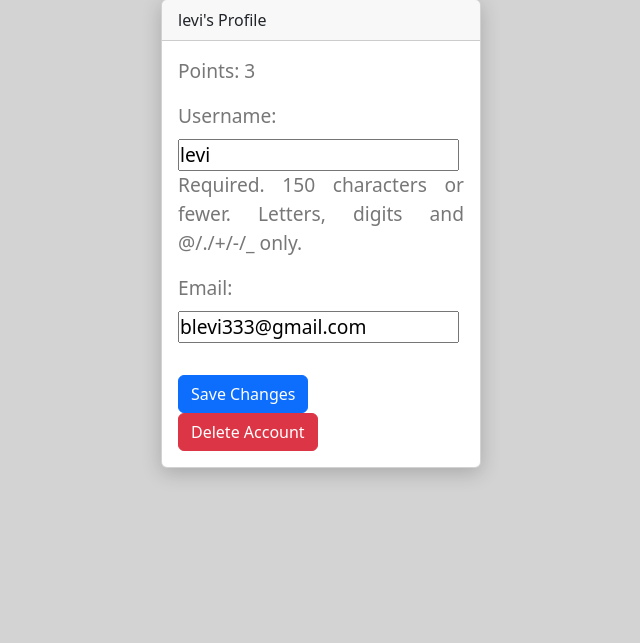
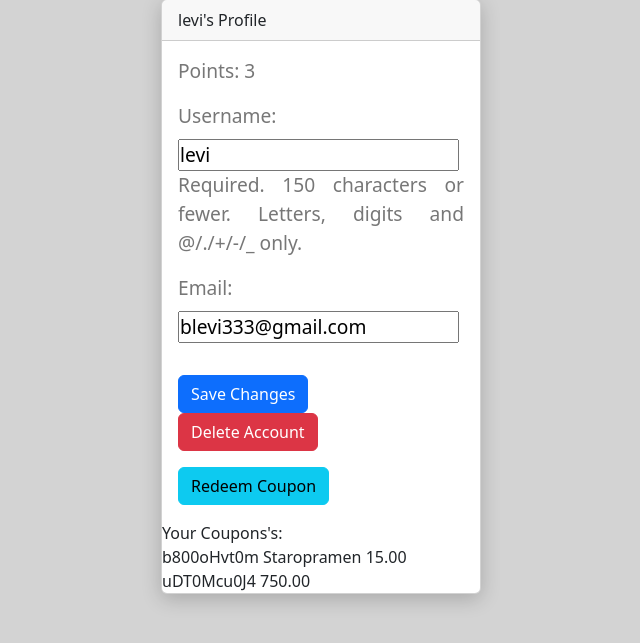
Before and after one commit to blevi3/restaurant_management, a Django app: page /profile/ in a window 1280 px wide. Shown: the part 135-778 px from the top of the page, without its empty margins (119-759 px from the left). Run offline with Django 3.2, Linux system fonts and the light colour scheme; a user stored in the database is signed in; data comes from the database, SQL or seed files in the repository; both versions use the stored data as it was after the commit; some libraries are stand-ins or nearby versions.

Commit message:
unique coupon redeem with points earned from previous payments

```diff
--- a/my_restaurant/forms.py
+++ b/my_restaurant/forms.py
@@ -3,6 +3,8 @@ from django.contrib.auth.forms import UserCreationForm
 from django.contrib.auth.models import User
 from .models import Menuitem, Reservation, Profile, Coupons
 from datetime import date
+from decimal import Decimal
+
 
 class CouponForm(forms.Form):
     code = forms.CharField(max_length=50, required=True, widget=forms.TextInput(attrs={'placeholder': 'Enter coupon code'}))
@@ -147,3 +149,18 @@ class UserUpdateForm(forms.ModelForm):
     class Meta:
         model = User
         fields = ['username', 'email']
+
+class CouponRedemptionForm(forms.Form):
+    selected_coupon = forms.ChoiceField(
+        widget=forms.RadioSelect,
+    )
+
+    def __init__(self, *args, **kwargs):
+        available_coupons = kwargs.pop('available_coupons', {})
+        super(CouponRedemptionForm, self).__init__(*args, **kwargs)
+
+        # Generate choices dynamically based on available_coupons dictionary keys
+        self.fields['selected_coupon'].choices = [
+            (key, f"{coupon['name']} - {coupon['percentage']}% Off" if coupon['type'] == 'percentage' else f"{coupon['name']} - {coupon['fixed_amount']} Forint Off")
+            for key, coupon in available_coupons.items()
+        ]
--- a/my_restaurant/models.py
+++ b/my_restaurant/models.py
@@ -25,9 +25,10 @@ class Coupons(models.Model):
     code = models.CharField(max_length=20)
     product = models.CharField(max_length=40, default="null", null=True)
     is_unique = models.BooleanField(default=False)
+    user_id =  models.IntegerField(default=0)
 
     def __str__(self):
-        return self.product
+        return self.code
 
 class Cart(models.Model):
     user = models.ForeignKey(User, on_delete=models.CASCADE)
--- a/my_restaurant/templates/profile.html
+++ b/my_restaurant/templates/profile.html
@@ -1,3 +1,4 @@
+<!-- profile.html -->
 {% extends 'base.html' %}
 
 {% block pagecontent %}
@@ -19,12 +20,28 @@
               <button type="submit" class="btn btn-primary mt-3">Save Changes</button>
             </form>
 
-
-            <form method="post" action="{% url 'delete_account' %}" >
+            <form method="post" action="{% url 'delete_account' %}">
               {% csrf_token %}
               <button type="submit" class="btn btn-danger">Delete Account</button>
             </form>
+
+            <!-- Add a button to go to the coupon redemption page -->
+            <a href="{% url 'coupon_redeem' %}" class="btn btn-info mt-3">Redeem Coupon</a>
           </div>
+
+          Your Coupons's:
+            {% for coupon in user_coupons %}
+            <br>
+                {{coupon.code}}
+                {% if coupon.coupon_type == "percentage" %}
+                  {{coupon.product}}
+                  {{coupon.percentage}}
+                {% else %}
+                  {{coupon.fixed_amount}}
+                {% endif %}
+
+            {% endfor %}
+
         </div>
       </div>
     </div>
--- a/my_restaurant/urls.py
+++ b/my_restaurant/urls.py
@@ -51,6 +51,9 @@ urlpatterns = [
     path('create_coupon/', views.create_coupon, name='create_coupon'),
     path('remove/<int:coupon_id>/', views.remove_coupon, name='remove_coupon'),
 
+    path('coupon-redeem/', views.redeem_coupon, name='coupon_redeem'),
+
+
 
 
 ]
--- a/my_restaurant/views.py
+++ b/my_restaurant/views.py
@@ -1,6 +1,6 @@
 from django.shortcuts import render, redirect, reverse
 from django.views.generic import TemplateView # Import TemplateView
-from .forms import NewUserForm, NewItemForm, ReservationForm, DateSelectionForm, ProfileForm , CouponForm, CreateCouponForm
+from .forms import NewUserForm, NewItemForm, ReservationForm, DateSelectionForm, ProfileForm , CouponForm, CreateCouponForm, CouponRedemptionForm
 from django.contrib.auth import login
 from django.contrib import messages
 import sqlite3
@@ -66,9 +66,11 @@ def profile(request):
             return redirect('profile')
     else:
         user_form = UserUpdateForm(instance=request.user)
+    user_coupons = Coupons.objects.filter(user_id=request.user.id)
     context = {
         'user_form': user_form,
-        'points': Profile.objects.get(user=request.user).points
+        'points': Profile.objects.get(user=request.user).points,
+        'user_coupons': user_coupons,
     }
     return render(request, 'profile.html', context)
 
@@ -326,48 +328,50 @@ def cart(request):
                 code = coupon_form.cleaned_data['code']
                 try:
                     coupon = Coupons.objects.get(code=code)
-                    print("coupon: ",coupon.coupon_type)
-                    # Check if the coupon is already applied
-                    if cart.applied_coupon_type:
-                        messages.error(request, f'You already applied a {cart.applied_coupon_type} coupon.')
-                        return redirect('cart')
 
-                    cart = Cart.objects.get(user=request.user, ordered=False)
-                    items = CartItem.objects.filter(cart_id=cart.id)
-                    if coupon.coupon_type == 'percentage':
-                        print("coupon type: ",coupon.coupon_type)
-                        allowed_product= Menuitem.objects.filter(name = coupon.product).first()
-                        if allowed_product:
-                            print(allowed_product)
-                            eligible_items = items.filter(item=allowed_product)
+                    if coupon.user_id == 0 or coupon.user_id == request.user.id:
+                        print("coupon: ",coupon.coupon_type)
+                        # Check if the coupon is already applied
+                        if cart.applied_coupon_type:
+                            messages.error(request, f'You already applied a {cart.applied_coupon_type} coupon.')
+                            return redirect('cart')
 
-                            if eligible_items.exists():
-                                print(f'You can use this coupon for {eligible_items.count()} item(s).')
-                                cart_coupon = coupon.percentage
-                                print(cart_coupon)
+                        cart = Cart.objects.get(user=request.user, ordered=False)
+                        items = CartItem.objects.filter(cart_id=cart.id)
+                        if coupon.coupon_type == 'percentage':
+                            print("coupon type: ",coupon.coupon_type)
+                            allowed_product= Menuitem.objects.filter(name = coupon.product).first()
+                            if allowed_product:
+                                print(allowed_product)
+                                eligible_items = items.filter(item=allowed_product)
 
-                                for item in eligible_items:
-                                    print("item: ",item.item.name)
-                                    item.total_price -= (coupon.percentage * item.total_price / 100)
-                                    item.save()
-                                cart.discount = coupon.id
-                                cart.applied_coupon_type = 'percentage'
-                                cart.save()
-                                messages.success(request, f'{coupon.percentage}% coupon "{coupon.code}" applied!')
+                                if eligible_items.exists():
+                                    print(f'You can use this coupon for {eligible_items.count()} item(s).')
+                                    cart_coupon = coupon.percentage
+                                    print(cart_coupon)
 
-                    elif coupon.coupon_type == 'fixed':
-                        print("coupon type: ",coupon.coupon_type)
-                        # Apply fixed amount coupon
+                                    for item in eligible_items:
+                                        print("item: ",item.item.name)
+                                        item.total_price -= (coupon.percentage * item.total_price / 100)
+                                        item.save()
+                                    cart.discount = coupon.id
+                                    cart.applied_coupon_type = 'percentage'
+                                    cart.save()
+                                    messages.success(request, f'{coupon.percentage}% coupon "{coupon.code}" applied!')
 
-                        cart.amount_to_be_paid -= coupon.fixed_amount
-                        print("cart amount: ",cart.amount_to_be_paid)
-                        cart.discount = coupon.id
-                        cart.applied_coupon_type = 'fixed'
-                        cart.reduced_price = cart.amount_to_be_paid
-                        discount = coupon.fixed_amount
+                        elif coupon.coupon_type == 'fixed':
+                            print("coupon type: ",coupon.coupon_type)
+                            # Apply fixed amount coupon
 
-                        cart.save()
-                        messages.success(request, f'Fixed amount coupon "{coupon.code}" applied!')
+                            cart.amount_to_be_paid -= coupon.fixed_amount
+                            print("cart amount: ",cart.amount_to_be_paid)
+                            cart.discount = coupon.id
+                            cart.applied_coupon_type = 'fixed'
+                            cart.reduced_price = cart.amount_to_be_paid
+                            discount = coupon.fixed_amount
+
+                            cart.save()
+                            messages.success(request, f'Fixed amount coupon "{coupon.code}" applied!')
 
                     else:
                         messages.error(request, f'Invalid coupon type.')
@@ -1006,3 +1010,91 @@ def send_email_with_pdf(order_id, pdf_buffer, recipient_email):
 
     # Send the email using send_mail
     email.send(fail_silently=False)
+
+
+def redeem_coupon(request):
+    profile = request.user.profile
+
+    available_coupons = {
+        "percentage_coupon_1": {
+            "name": "Sör1",
+            "type": "percentage",
+            "percentage": Decimal('10.00'),
+            "product": "Mort Subite",
+            "fixed_amount": None,
+        },
+        "fixed_coupon_1": {
+            "name": "Összeg",
+            "type": "fixed",
+            "percentage": None,
+            "product": None,
+            "fixed_amount": Decimal('500.00'),
+        },
+        "percentage_coupon_2": {
+            "name": "Sör2",
+            "type": "percentage",
+            "percentage": Decimal('15.00'),
+            "product": "Staropramen",
+            "fixed_amount": None,
+        },
+        "fixed_coupon_2": {
+            "name": "Összeg",
+            "type": "fixed",
+            "percentage": None,
+            "product": None,
+            "fixed_amount": Decimal('750.00'),
+        },
+    }
+
+
+    if request.method == 'POST':
+        form = CouponRedemptionForm(request.POST, available_coupons=available_coupons)
+        if form.is_valid():
+            selected_coupon_key = form.cleaned_data['selected_coupon']
+            selected_coupon_data = available_coupons[selected_coupon_key]
+            print("selected coupon data: ", selected_coupon_data)
+
+            coupon_price = Decimal('5.00')
+
+            if profile.points >= coupon_price:
+                print("have enough points")
+                # Generate a random coupon code
+                import random
+                import string
+                code_length = 10
+                code = ''.join(random.choice(string.ascii_letters + string.digits) for _ in range(code_length))
+
+                # Create the coupon object based on the selected coupon type
+                if selected_coupon_data['type'] == 'percentage':
+                    Coupons.objects.create(
+                        coupon_type = "percentage",
+                        is_unique = 1,
+                        percentage=selected_coupon_data['percentage'],
+                        code=code,
+                        product=selected_coupon_data['product'],
+                        user_id = request.user.id,
+                    )
+                elif selected_coupon_data['type'] == 'fixed':
+                    Coupons.objects.create(
+                        is_unique = 1,
+                        coupon_type = "fixed",
+                        percentage=None,
+                        code=code,
+                        product=None,
+                        fixed_amount=selected_coupon_data['fixed_amount'],
+                        user_id = request.user.id,
+
+                    )
+
+                # Deduct points from the user's profile
+                profile.points -= coupon_price
+                profile.save()
+
+                messages.success(request, "Coupon redeemed successfully.")
+                return redirect('profile')  # Redirect to the user's profile page
+            else:
+                messages.error(request, "You don't have enough points to redeem this coupon.")
+    else:
+        form = CouponRedemptionForm(available_coupons=available_coupons)
+
+    return render(request, 'coupon_redeem.html', {'form': form, 'available_coupons': available_coupons})
```
Also changed, not shown: my_restaurant/templates/coupon_redeem.html (added, +52 -0 lines), db.sqlite3, my_restaurant/migrations/0009_coupons_user_id.py (added).
